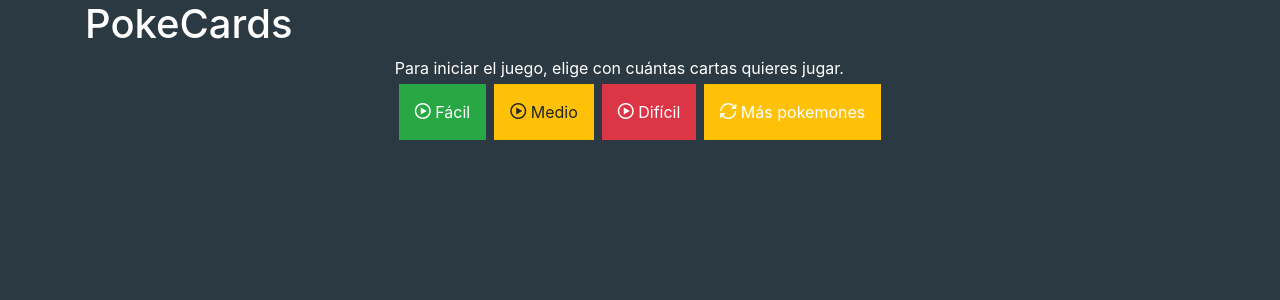
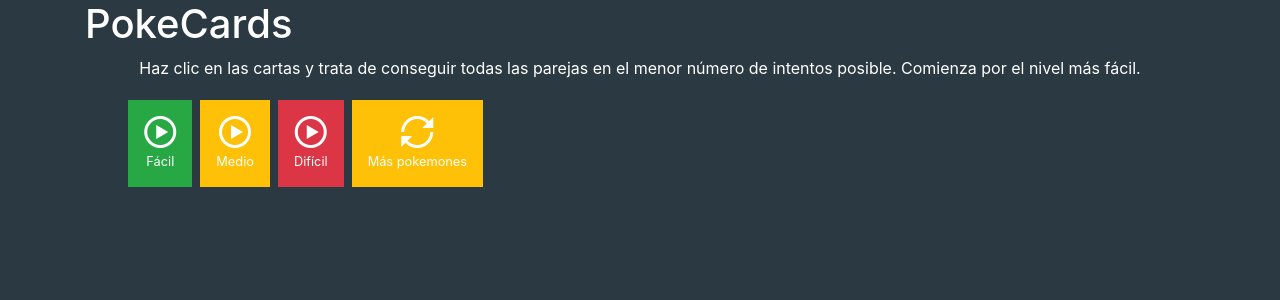
Before and after one commit to ely405/cardsMemoryGame, a React app: page / in a window 1280 px wide. Shown: the top 300 px of the page. Built offline with nearby package versions, Linux system fonts and the light colour scheme.

Commit message:
estilos a las cartas

```diff
--- a/src/assets/scss/helpers/_utilities.scss
+++ b/src/assets/scss/helpers/_utilities.scss
@@ -1 +1,6 @@
 .bo-none { border: none; }
+
+// fonts
+.fs-2x{
+	font-size: 2rem;
+}
--- a/src/components/Button.js
+++ b/src/components/Button.js
@@ -2,7 +2,8 @@
 
 const Button = props => (
 	<button onClick={() => props.handlerClick()} className={props.handlerClass} >
-		{(props.classIcon) ? <i className={props.classIcon}/> : ''} {props.text}
+		{(props.classIcon) ? <i className={props.classIcon}/> : ''}
+		{(props.classText) ? <small className={props.classText}>{props.text}</small> : props.text }
 	</button>
 );
 
--- a/src/components/GameZone/Components/CardsForEachLevel.js
+++ b/src/components/GameZone/Components/CardsForEachLevel.js
@@ -15,7 +15,7 @@
 	(game.cards.length > 0) ? <ul className={`${style.gameContainer} col-sm-10 row`}>{
 		game.cards.map((item, ind) => <li
 			key={`card${ind}`}
-			onClick={() => { showCard(ind); console.warn('nombre', item.name); }}
+			onClick={() => showCard(ind)}
 			className={`${style.card} col-3 card jumbotron-fluid justify-content-center p-3`}>
 			{ item.showCard ? <img src={`https://serebii.net/art/th/${item.pokeId}.png`} className='img-fluid'/> : <ImageToBackOfCard/> }
 		</li>)}
--- a/src/components/GameZone/Components/Welcome.js
+++ b/src/components/GameZone/Components/Welcome.js
@@ -6,30 +6,38 @@
 import { fetchPokemonsAction } from '../../../ducks/dataReducer';
 import { randomCardsAction, loadCardsAction } from '../../../ducks/GameZone/gameReducer';
 
-const Welcome = ({ cards, pokeData, fetchPokemons, startGame }) => (
+const Welcome = ({
+	cards, pokeData, fetchPokemons, startGame,
+}) => (
 	<div>
-			Para iniciar el juego, elige con cuántas cartas quieres jugar.
-		<div>
+		{cards.length > 0 ? '' :
+			<p className='col-12'>Haz clic en las cartas y trata de conseguir todas las parejas en el menor número de intentos posible.
+			Comienza por el nivel más fácil.</p>}
+		<div className='d-flex flex-wrap'>
 			<Button
 				handlerClick={() => startGame(pokeData.data, 4)}
-				text={cards.length > 0 ? 'R8' : 'Fácil'}
+				text='Fácil'
+				classText='d-none d-sm-block'
 				handlerClass='btn-success m-1 bo-none p-3'
-				classIcon='icon-play'/>
+				classIcon='icon-play fs-2x'/>
 			<Button
 				handlerClick={() => startGame(pokeData.data, 6)}
-				text={cards.length > 0 ? 'R12' : 'Medio'}
-				handlerClass='btn-warning m-1 bo-none p-3'
-				classIcon='icon-play'/>
+				text='Medio'
+				classText='d-none d-sm-block'
+				handlerClass='btn-warning m-1 bo-none p-3 text-white'
+				classIcon='icon-play fs-2x'/>
 			<Button
 				handlerClick={() => startGame(pokeData.data, 8)}
-				text={cards.length > 0 ? 'R16' : 'Difícil'}
+				text='Difícil'
+				classText='d-none d-sm-block'
 				handlerClass='btn-danger m-1 bo-none p-3'
-				classIcon='icon-play'/>
+				classIcon='icon-play fs-2x'/>
 			<Button
 				handlerClick={() => fetchPokemons()}
 				text='Más pokemones'
+				classText='d-none d-sm-block'
 				handlerClass='btn-warning text-white m-1 bo-none p-3'
-				classIcon='icon-sync'/>
+				classIcon='icon-sync fs-2x'/>
 		</div>
 	</div>
 );
--- a/src/components/GameZone/GameZone.js
+++ b/src/components/GameZone/GameZone.js
@@ -16,21 +16,14 @@
 
 const GameZone = ({
 	cards, pokeData, fetchPokemons, startGame,
-}) => {
-	console.warn('pokedata', cards);
-	return (
-		<div>
+}) => (
+	<div className='d-flex flex-column align-items-center'>
 		{pokeData.isLoad ? <MessageInfo message={pokeData.message} handlerClass={`${messageCSS.messageContainer} fixed-top text-center badge-success`}/> :
 			pokeData.isLoad === undefined ?	'' : <MessageInfo message={pokeData.message} handlerClass={`${messageCSS.messageContainer} fixed-top text-center badge-danger`}/> }
-			<div className={` navbar-nav align-items-center justify-content-center flex-md-row align-items-md-start`}>
 		{cards.length > 0 ? <Welcome/> : ''}
 		{cards.length > 0 ? <CardsForEachLevel/> : <Welcome/>}
 	</div>
-
-
-		</div>
 );
-};
 
 const mapStateToProps = state => ({
 	cards: state.gameStatus.cards,
--- a/src/components/GameZone/GameZone.scss
+++ b/src/components/GameZone/GameZone.scss
@@ -1,27 +1,26 @@
-@mixin moveFromTop($from: -15rem, $to: 0 , $animation-timing: 2s) {
+@mixin moveFromTop($from: -15rem, $to: 0, $animation-timing: 2s) {
 	animation: moveFromTopAnimation $animation-timing ease-in-out;
 	@keyframes moveFromTopAnimation {
 		// from { top: $from }
 		// to { top: $to }
-		from { opacity: 0 }
-		to { opacity: 1 }
+		from {
+			opacity: 0
+		}
+		to {
+			opacity: 1
+		}
 	}
 }
 
-// .gameContainer {
-// 	min-height: 20rem;
-// 	overflow: hidden;
-// }
-		ul.gameContainer {
-			@include moveFromTop();
-		}
+ul.gameContainer {
+	@include moveFromTop();
+}
 
 .card {
 	height: 10rem;
 	@media (min-width: 576px) {
 		height: 12rem;
 	}
-
 	@media (min-width: 992px) {
 		height: 14rem;
 	}
--- a/src/style.scss
+++ b/src/style.scss
@@ -7,6 +7,5 @@
 // /* Helpers */
 @import './assets/scss/helpers/reset';
 @import './assets/scss/helpers/utilities';
-// @import './assets/scss/helpers/pages';
 
 @import './assets/css/icomoon.css';
```
Also changed, not shown: src/assets/css/icomoon.css (line endings or trailing spaces). Lines whose indentation alone changed are shown as unchanged.
